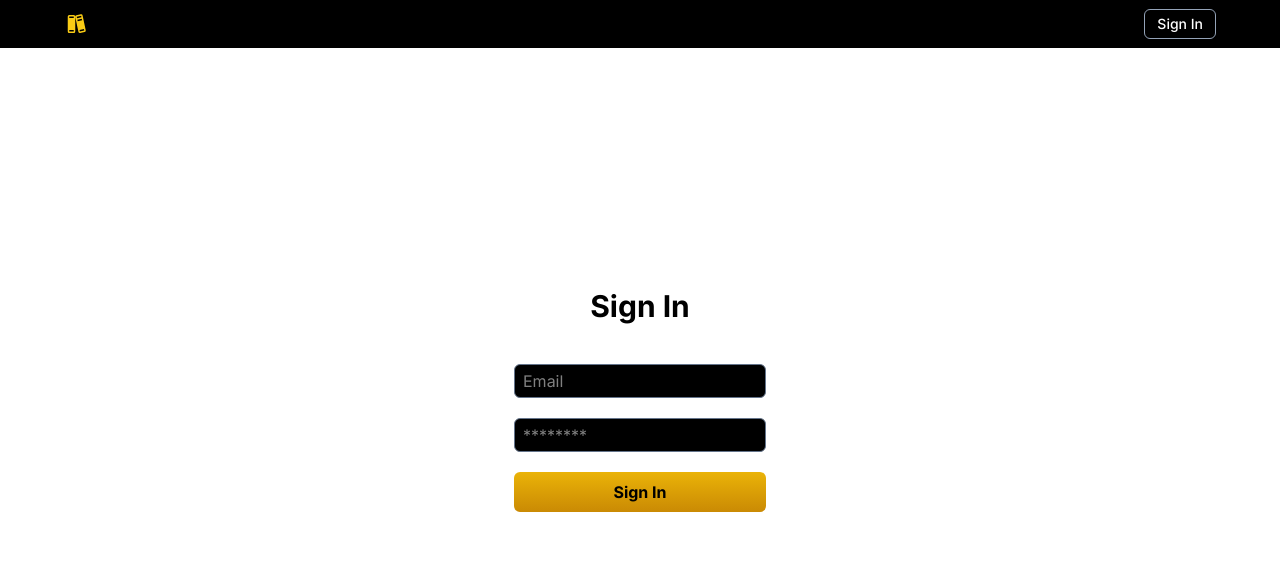
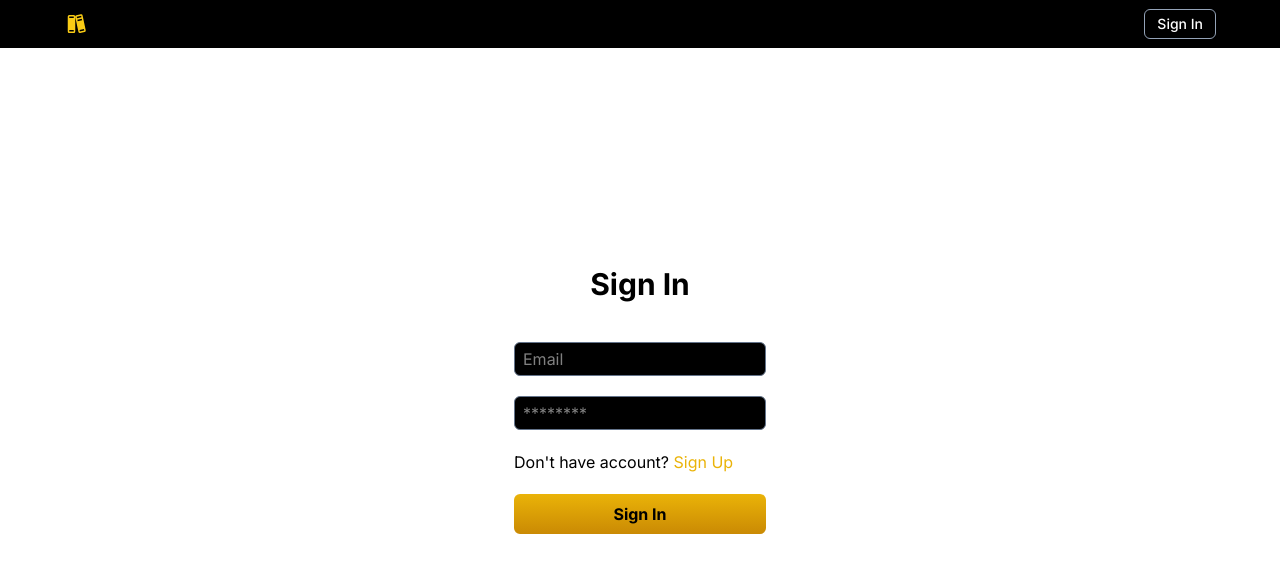
Before and after one commit to fahlanlogic/homework-week-14, a Next.js app: page /sign-in in a window 1280 px wide. Shown: the top 572 px of the page. Built offline with nearby package versions, Linux system fonts and the light colour scheme.

Commit message:
add button sign up

```diff
--- a/src/app/sign-in/page.jsx
+++ b/src/app/sign-in/page.jsx
@@ -1,5 +1,6 @@
 "use client";
 
+import Link from "next/link";
 import { useRouter } from "next/navigation";
 import { useState } from "react";
 import toast, { Toaster } from "react-hot-toast";
@@ -70,6 +71,14 @@ export default function Register() {
           placeholder="********"
           className="px-2 py-1 rounded-md bg-black placeholder:text-white border border-slate-500 focus:outline-none focus:border-black placeholder:opacity-50"
         />
+        <p>
+          Don't have account?{" "}
+          <Link
+            href="/sign-up"
+            className="text-yellow-500">
+            Sign Up
+          </Link>
+        </p>
         <button
           type="submit"
           className="w-full bg-gradient-to-b from-yellow-500 to-yellow-600 py-2 rounded-md font-bold text-black hover:opacity-75 duration-300">
```
